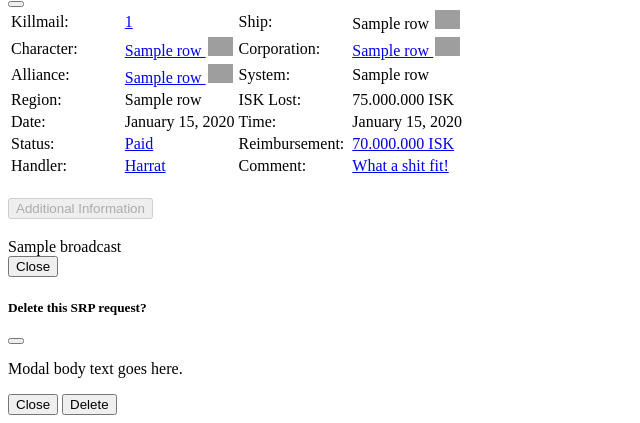
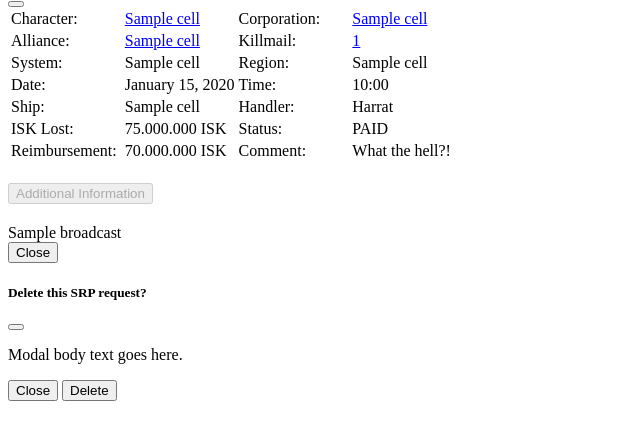
Before and after one commit to meowosaurus/aa-srppayouts, a Django app: template srppayouts/templates/srppayouts/modules/_requests_card.html in a window 1280 px wide. Shown: the part 488-911 px from the top of the page, without its empty margins (0-640 px from the left). After the commit the page ends 889 px from the top, so only its background shows below. Run offline with Django 3.2, Linux system fonts and the light colour scheme; the template is opened without the code that fills it: most values are stand-ins (such as "Sample title", 1, 10 or a date in 2020); grey boxes are pictures that could not be loaded.

Commit message:
Add: Initial implementation of submitted requests

```diff
--- a/srppayouts/templates/srppayouts/modules/_requests_card.html
+++ b/srppayouts/templates/srppayouts/modules/_requests_card.html
@@ -1,10 +1,10 @@
-<div class="card">
+<div class="card" {% if cell == None %} style="visibility: hidden;" {% endif %}>
     <div class="card-header text-center">
-        <img src="https://image.eveonline.com/types/{{ row.ship_id }}/icon?size=32" width="25px" class="img-fluid rounded">
+        <img src="https://image.eveonline.com/types/{{ cell.ship_id }}/icon?size=32" width="25px" class="img-fluid rounded">
         <div style="display: inline-block; vertical-align:middle;">
-            <b>{{ row.ship_name }}</b>
+            <b>{{ cell.ship_name }}</b>
             lost in
-            <b>{{ row.system_name }}</b>
+            <b>{{ cell.system_name }}</b>
         </div>
     </div>
     <div class="card-body">
@@ -16,7 +16,7 @@
                     </td>
                     <td class="text-end">
                         <a class="link-offset-2 link-offset-3-hover link-underline link-underline-opacity-0 link-underline-opacity-75-hover" target="_blank" href="https://zkillboard.com/kill/119867443/">
-                            {{ row.killmail_id }}
+                            {{ cell.killmail_id }}
                         </a>
                     </td>
                 </tr>
@@ -26,7 +26,7 @@
                     </td>
                     <td class="text-end">
                         <a class="link-offset-2 link-offset-3-hover link-underline link-underline-opacity-0 link-underline-opacity-75-hover" target="_blank" href="https://zkillboard.com/character/2115356431/">
-                            {{ row.character_name }}
+                            {{ cell.character_name }}
                         </a>
                     </td>
                 </tr>
@@ -35,7 +35,7 @@
                         Requested on:
                     </td>
                     <td class="text-end">
-                        {{ row.requested_on|date:"F j, Y" }}
+                        {{ cell.requested_on|date:"F j, Y" }}
                     </td>
                 </tr>
                 <tr>
@@ -50,26 +50,26 @@
         </table>
     </div>
     <div class="card-footer text-body-secondary d-flex justify-content-between">
-        <button type="button" class="btn btn-danger" data-bs-toggle="modal" data-bs-target="#deleteRequestModal{{ row.killmail_id }}">
+        <button type="button" class="btn btn-danger" data-bs-toggle="modal" data-bs-target="#deleteRequestModal{{ cell.killmail_id }}">
             <i class="fa-solid fa-trash"></i>
         </button>
-        <button type="button" class="btn btn-primary" data-bs-toggle="modal" data-bs-target="#viewRequestModal{{ row.killmail_id }}">
+        <button type="button" class="btn btn-primary" data-bs-toggle="modal" data-bs-target="#viewRequestModal{{ cell.killmail_id }}">
             <i class="fa-solid fa-magnifying-glass"></i>
         </button>
     </div>
 </div>
 
-<div class="modal modal-lg" id="viewRequestModal{{ row.killmail_id }}" tabindex="-1">
+<div class="modal modal-lg" id="viewRequestModal{{ cell.killmail_id }}" tabindex="-1">
     <div class="modal-dialog">
       <div class="modal-content">
         <div class="modal-header">
           <h5 class="modal-title">
-            <img src="https://image.eveonline.com/types/{{ row.ship_id }}/icon?size=32" class="img-fluid rounded">
+            <img src="https://image.eveonline.com/types/{{ cell.ship_id }}/icon?size=32" class="img-fluid rounded">
             <div style="display: inline-block; vertical-align:middle;">
-                <b>{{ row.ship_name }}</b>
+                <b>{{ cell.ship_name }}</b>
                 lost in
-                <b>{{ row.system_name }}</b>
-                ({{ row.constellation_name }}, {{ row.region_name }})
+                <b>{{ cell.system_name }}</b>
+                ({{ cell.constellation_name }}, {{ cell.region_name }})
             </div>
           </h5>
           <button type="button" class="btn-close" data-bs-dismiss="modal" aria-label="Close"></button>
@@ -79,38 +79,19 @@
                 <tbody>
                     <tr>
                         <td class="text-start" style="width: 25%;">
-                            Killmail:
-                        </td>
-                        <td class="text-end" style="width: 25%;">
-                            <a class="link-offset-2 link-offset-3-hover link-underline link-underline-opacity-0 link-underline-opacity-75-hover" target="_blank" href="https://zkillboard.com/kill/{{ row.killmail_id }}/">
-                                {{ row.killmail_id }}
-                            </a>
-                        </td>
-                        <td class="text-start" style="width: 25%;">
-                            Ship:
-                        </td>
-                        <td class="text-end" style="width: 25%;">
-                            {{ row.ship_name }}
-                            <img src="https://image.eveonline.com/types/{{ row.ship_id }}/icon?size=32" width="25px" style="margin-left: 0.125rem;">
-                        </td>
-                    </tr>
-                    <tr>
-                        <td class="text-start" style="width: 25%;">
                             Character:
                         </td>
                         <td class="text-end" style="width: 25%;">
-                            <a class="link-offset-2 link-offset-3-hover link-underline link-underline-opacity-0 link-underline-opacity-75-hover" target="_blank" href="https://zkillboard.com/character/{{ row.character_id }}/">
-                                {{ row.character_name }}
-                                <img src="https://images.evetech.net/characters/{{ row.character_id }}/portrait?size=32" width="25px" style="margin-left: 0.125rem;">
+                            <a class="link-offset-2 link-offset-3-hover link-underline link-underline-opacity-0 link-underline-opacity-75-hover" target="_blank" href="https://zkillboard.com/character/{{ cell.character_id }}/">
+                                {{ cell.character_name }}
                             </a>
                         </td>
                         <td class="text-start" style="width: 25%;">
                             Corporation:
                         </td>
                         <td class="text-end" style="width: 25%;">
-                            <a class="link-offset-2 link-offset-3-hover link-underline link-underline-opacity-0 link-underline-opacity-75-hover" target="_blank" href="https://zkillboard.com/character/{{ row.corporation_id }}/">
-                                {{ row.corporation_name }}
-                                <img src="https://images.evetech.net/corporations/{{ row.corporation_id }}/logo?size=32" width="25px" style="margin-left: 0.125rem;">
+                            <a class="link-offset-2 link-offset-3-hover link-underline link-underline-opacity-0 link-underline-opacity-75-hover" target="_blank" href="https://zkillboard.com/character/{{ cell.corporation_id }}/">
+                                {{ cell.corporation_name }}
                             </a>
                         </td>
                     </tr>
@@ -119,30 +100,31 @@
                             Alliance:
                         </td>
                         <td class="text-end" style="width: 25%;">
-                            <a class="link-offset-2 link-offset-3-hover link-underline link-underline-opacity-0 link-underline-opacity-75-hover" target="_blank" href="https://zkillboard.com/alliance/{{ row_alliance_id }}/">
-                                {{ row.alliance_name }}
-                                <img src="https://images.evetech.net/alliances/{{ row.alliance_id }}/logo?size=32" width="25px" style="margin-left: 0.125rem;">
+                            <a class="link-offset-2 link-offset-3-hover link-underline link-underline-opacity-0 link-underline-opacity-75-hover" target="_blank" href="https://zkillboard.com/alliance/{{ cell.alliance_id }}/">
+                                {{ cell.alliance_name }}
                             </a>
                         </td>
+                        <td class="text-start" style="width: 25%;">
+                            Killmail:
+                        </td>
+                        <td class="text-end" style="width: 25%;">
+                            <a class="link-offset-2 link-offset-3-hover link-underline link-underline-opacity-0 link-underline-opacity-75-hover" target="_blank" href="https://zkillboard.com/kill/{{ cell.killmail_id }}/">
+                                {{ cell.killmail_id }}
+                            </a>
+                        </td>
+                    </tr>
+                    <tr>
                         <td class="text-start" style="width: 25%;">
                             System:
                         </td>
                         <td class="text-end" style="width: 25%;">
-                            {{ row.system_name }}
+                            {{ cell.system_name }}
                         </td>
-                    </tr>
-                    <tr>
                         <td class="text-start" style="width: 25%;">
                             Region:
                         </td>
                         <td class="text-end" style="width: 25%;">
-                            {{ row.region_name }}
-                        </td>
-                        <td class="text-start" style="width: 25%;">
-                            ISK Lost:
-                        </td>
-                        <td class="text-end" style="width: 25%;">
-                            75.000.000 ISK
+                            {{ cell.region_name }}
                         </td>
                     </tr>
                     <tr>
@@ -150,54 +132,61 @@
                             Date:
                         </td>
                         <td class="text-end" style="width: 25%;">
-                            {{ row.requested_on|date:"F j, Y" }}
+                            {{ cell.killmail_time|date:"F j, Y" }}
                         </td>
                         <td class="text-start" style="width: 25%;">
                             Time:
                         </td>
                         <td class="text-end" style="width: 25%;">
-                            {{ row.requested_on|date:"F j, Y" }}
+                            {{ cell.killmail_time|time:"H:i" }}
                         </td>
                     </tr>
                     <tr>
                         <td class="text-start" style="width: 25%;">
+                            Ship:
+                        </td>
+                        <td class="text-end" style="width: 25%;">
+                            {{ cell.ship_name }}
+                        </td>
+                        <td class="text-start" style="width: 25%;">
+                            Handler:
+                        </td>
+                        <td class="text-end" style="width: 25%;">
+                            Harrat
+                        </td>
+                    </tr>
+                    <tr>
+                        <td class="text-start" style="width: 25%;">
+                            ISK Lost:
+                        </td>
+                        <td class="text-end" style="width: 25%;">
+                            75.000.000 ISK
+                        </td>
+                        <td class="text-start" style="width: 25%;">
                             Status:
                         </td>
                         <td class="text-end" style="width: 25%;">
-                            <a class="link-offset-2 link-offset-3-hover link-underline link-underline-opacity-0 link-underline-opacity-75-hover" target="_blank" href="https://zkillboard.com/kill/119867443/">
-                                Paid
-                            </a>
+                            PAID
                         </td>
+                    </tr>
+
+                    <tr>
                         <td class="text-start" style="width: 25%;">
                             Reimbursement:
                         </td>
                         <td class="text-end" style="width: 25%;">
-                            <a class="link-offset-2 link-offset-3-hover link-underline link-underline-opacity-0 link-underline-opacity-75-hover" target="_blank" href="https://zkillboard.com/kill/119867443/">
-                                70.000.000 ISK
-                            </a>
-                        </td>
-                    </tr>
-                    <tr>
-                        <td class="text-start" style="width: 25%;">
-                            Handler:
-                        </td>
-                        <td class="text-end" style="width: 25%;">
-                            <a class="link-offset-2 link-offset-3-hover link-underline link-underline-opacity-0 link-underline-opacity-75-hover" target="_blank" href="https://zkillboard.com/kill/119867443/">
-                                Harrat
-                            </a>
+                            70.000.000 ISK
                         </td>
                         <td class="text-start" style="width: 25%;">
                             Comment:
                         </td>
                         <td class="text-end" style="width: 25%;">
-                            <a class="link-offset-2 link-offset-3-hover link-underline link-underline-opacity-0 link-underline-opacity-75-hover" target="_blank" href="https://zkillboard.com/kill/119867443/">
-                                What a shit fit!
-                            </a>
+                            What the hell?!
                         </td>
                     </tr>
                 </tbody>
             </table>
-            <div class="accordion" id="accordionExample">
+            <div class="accordion">
                 <div class="accordion-item">
                   <h2 class="accordion-header">
                     <div class="d-grid gap-2">
@@ -208,7 +197,7 @@
                   </h2>
                   <div id="collapseOne" class="accordion-collapse collapse show" data-bs-parent="#accordionExample">
                     <div class="accordion-body">
-                        {{ row.broadcast }}
+                        {{ cell.broadcast|linebreaksbr }}
                     </div>
                   </div>
                 </div>
@@ -222,7 +211,7 @@
     </div>
 </div>
 
-<div class="modal" id="deleteRequestModal{{ row.killmail_id }}" tabindex="-1">
+<div class="modal" id="deleteRequestModal{{ cell.killmail_id }}" tabindex="-1">
     <div class="modal-dialog">
       <div class="modal-content">
         <div class="modal-header">
```
Also changed, not shown: srppayouts/templates/srppayouts/requests.html (+55 -16 lines), srppayouts/views.py (+24 -3 lines).
